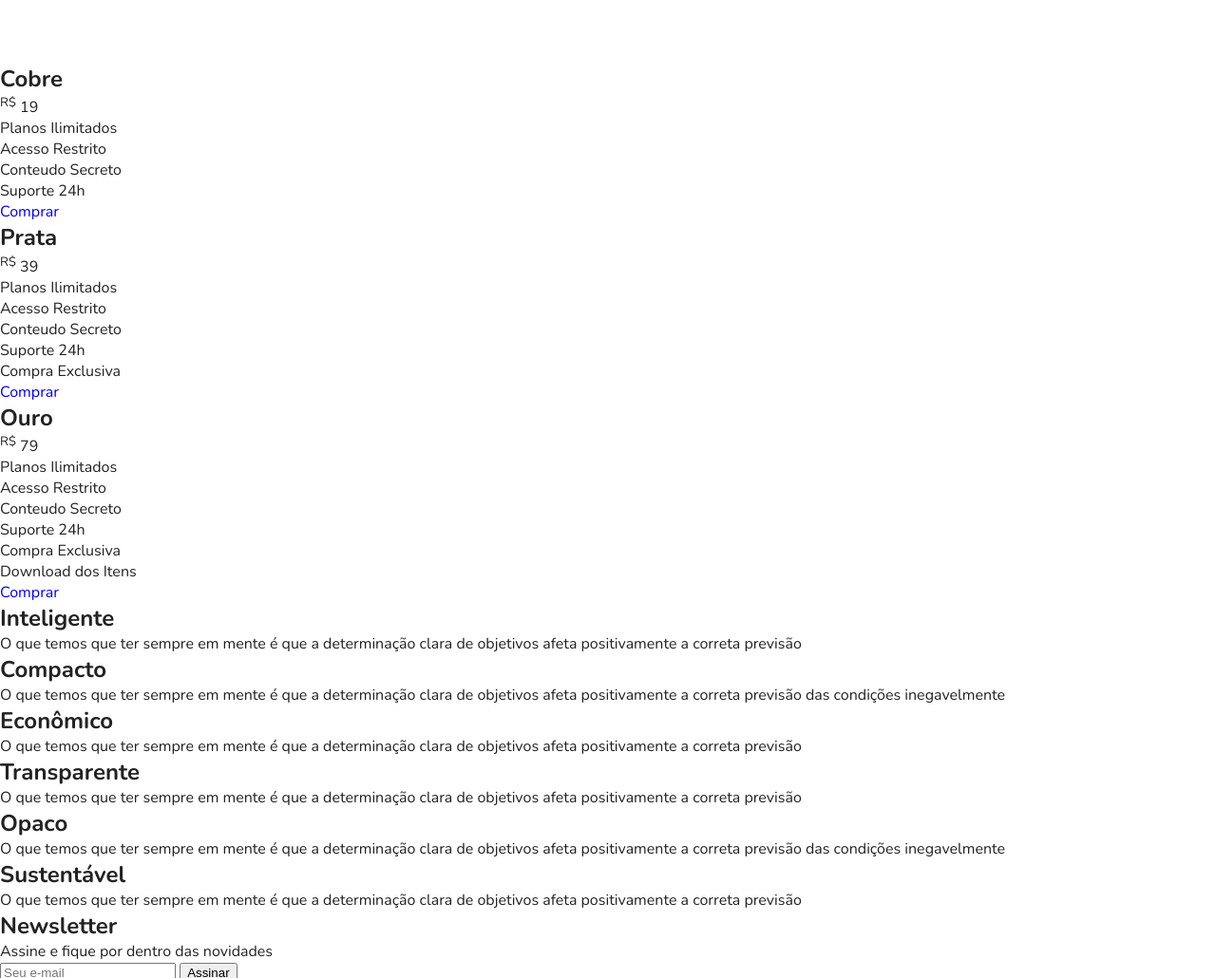
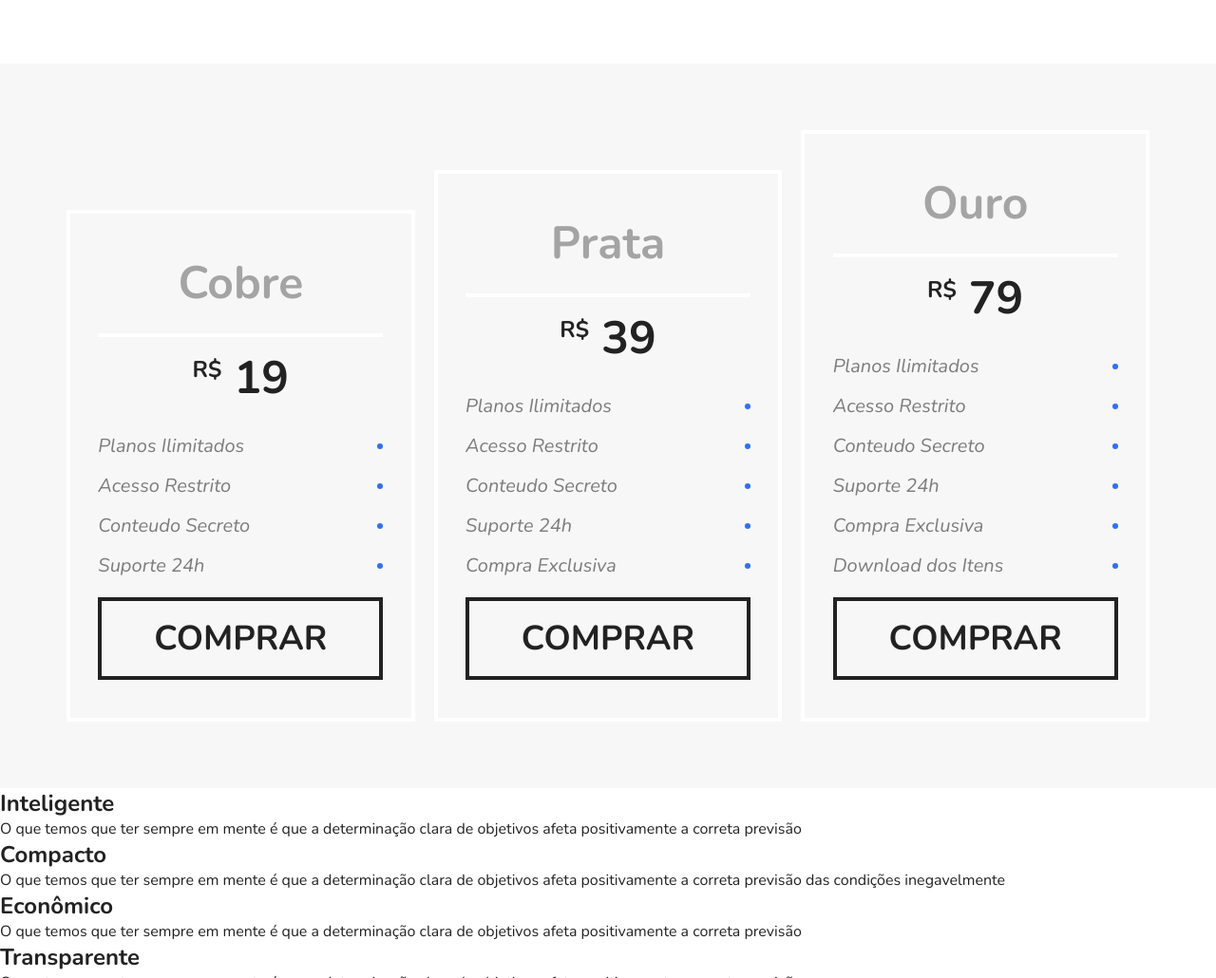
Before and after one commit to Diegofs96/flexblog, a plain HTML site: page index.html in a window 1280 px wide. Shown: the part 1754-2784 px from the top of the page at 95% size. Drawn offline with nearby package versions, Linux system fonts and the light colour scheme.

Commit message:
feat: add styling to preco

```diff
--- a/css/style.css
+++ b/css/style.css
@@ -175,3 +175,94 @@ img{
 .blue {
     border-top: 8px solid #66d9eb;
 }
+
+/* Preços */
+
+.preco {
+    background-color: #f7f7f7;
+    padding: 60px;
+    display: flex;
+    flex-wrap: wrap;
+    align-items: flex-end;
+}
+
+.preco-item {
+    flex: 1 1 260px;
+    border: 4px solid white;
+    padding: 20px;
+    margin: 10px;
+}
+
+.preco-item h2 {
+    font-size: 3em;
+    color: #a4a4a4;
+    text-align: center;
+    margin-top: 20px;
+}
+
+.preco-item span {
+    max-width: 300px;
+    margin: 20px auto;
+    display: block;
+    text-align: center;
+    font-weight: bold;
+    font-size: 3em;
+    padding: 10px 0 5px 0;
+    border-top: 4px solid white;
+    border-top: 4px solid white;
+}
+
+.preco-item sup {
+    font-size: 1.5rem;
+}
+
+.preco-item ul {
+    max-width: 300px;
+    margin: 20px auto;
+    font-size: 1.25em;
+    font-style: italic;
+    color: #7c7c7c;
+}
+
+.preco-item li {
+    display: flex;
+    justify-content: space-between;
+    align-items: center;
+    margin-bottom: 15px;
+}
+
+.preco-item li::after{
+    content: '';
+    display: block;
+    width: 6px;
+    height: 6px;
+    background: #2c70ff;
+    border-radius: 50%;
+}
+
+.preco-item a {
+    max-width: 300px;
+    display: block;
+    margin: 20px auto;
+    border: 4px solid;
+    color: #222222;
+    text-transform: uppercase;
+    font-weight: bold;
+    font-size: 2.25em;
+    padding: 15px 0;
+    text-align: center;
+}
+
+@media(max-width: 800px){
+    .preco {
+        padding: 0 10px 0 10px;
+    }
+
+    .preco .preco-item:nth-child(3) {
+        order: -2;
+    }
+
+     .preco .preco-item:nth-child(2) {
+        order: -1;
+    }
+}
```
